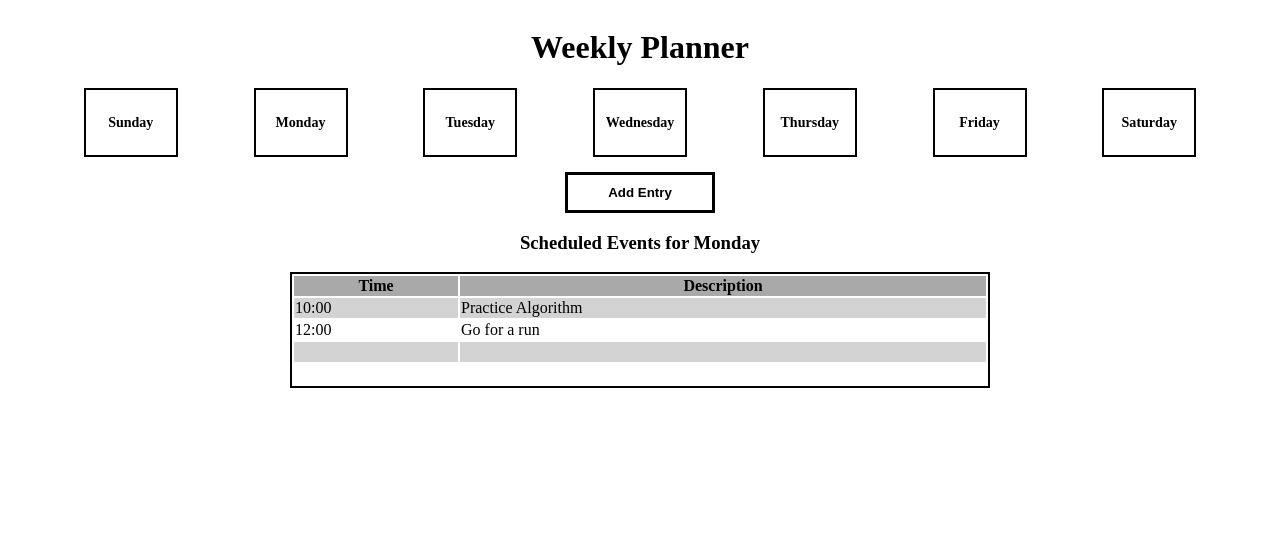
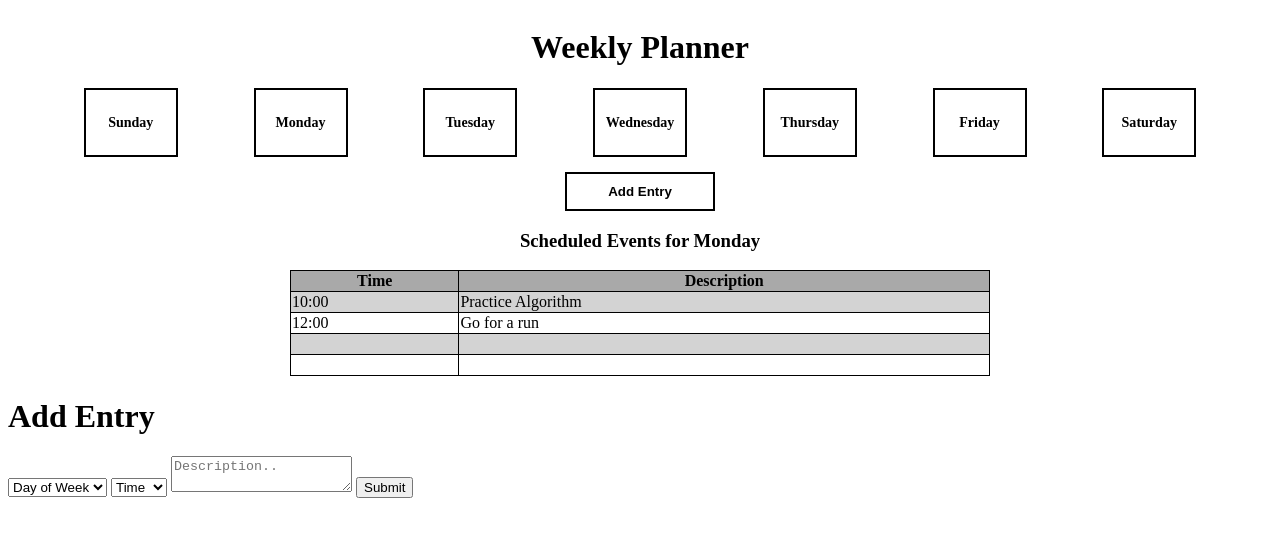
Before and after one commit to saraysc/week-planner, a website: page index.html in a window 1280 px wide. Drawn offline with Linux system fonts and the light colour scheme.

Commit message:
Updated - MC

```diff
--- a/index.html
+++ b/index.html
@@ -68,6 +68,39 @@
       </tbody>
     </table>
   </div>
+
+  <div>
+    <h1>Add Entry</h1>
+    <select>
+      <option>Day of Week</option>
+      <option>Sunday</option>
+      <option>Monday</option>
+      <option>Tuesday</option>
+      <option>Wednesday</option>
+      <option>Thursday</option>
+      <option>Friday</option>
+      <option>Saturday</option>
+    </select>
+    <select>
+      <option>Time</option>
+      <option>12:00</option>
+      <option>1:00</option>
+      <option></option>
+      <option></option>
+      <option></option>
+      <option></option>
+      <option></option>
+      <option></option>
+      <option></option>
+      <option></option>
+      <option></option>
+      <option></option>
+    </select>
+    <textarea placeholder="Description.."></textarea>
+    <button type="submit" name="submit">Submit</button>
+  </div>
+
+
   <script src="main.js"></script>
 </body>
 </html>
--- a/styles.css
+++ b/styles.css
@@ -29,12 +29,17 @@
 }
 
 .button {
-  border: 3px solid black;
+  border: 2px solid black;
   font-weight: 600;
   padding: 10px;
   width: 150px;
   box-shadow: 15px;
   background-color: white;
+}
+
+.button:hover {
+  background-color: #95bcf2;
+  color: black;
 }
 
 .buttondiv {
@@ -53,3 +58,14 @@ thead {
 tbody tr:nth-child(odd) {
   background-color: lightgray;
 }
+
+table,
+th,
+td {
+  border: 1px solid black;
+  border-collapse: collapse;
+}
+
+.modal {
+  place-content: 0;
+}
```
